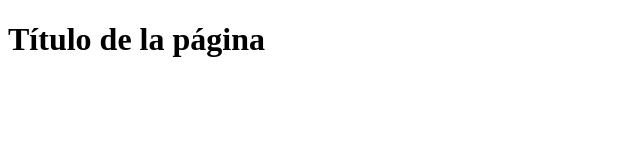
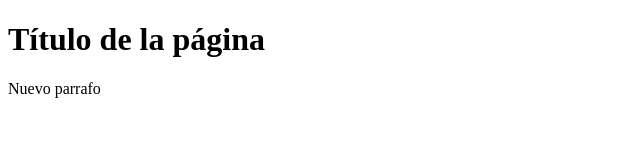
Before and after one commit to mariasfdz/Prueba-2, a plain HTML site: page index.html in a window 1280 px wide. Shown: the whole page, without its empty margins (0-640 px from the left). Drawn offline with Linux system fonts and the light colour scheme.

Commit message:
Update index.html

```diff
--- a/index.html
+++ b/index.html
@@ -8,5 +8,6 @@
 </head>
 <body>
     <h1>Título de la página</h1>
+    <p>Nuevo parrafo<p>
 </body>
 </html>
```
